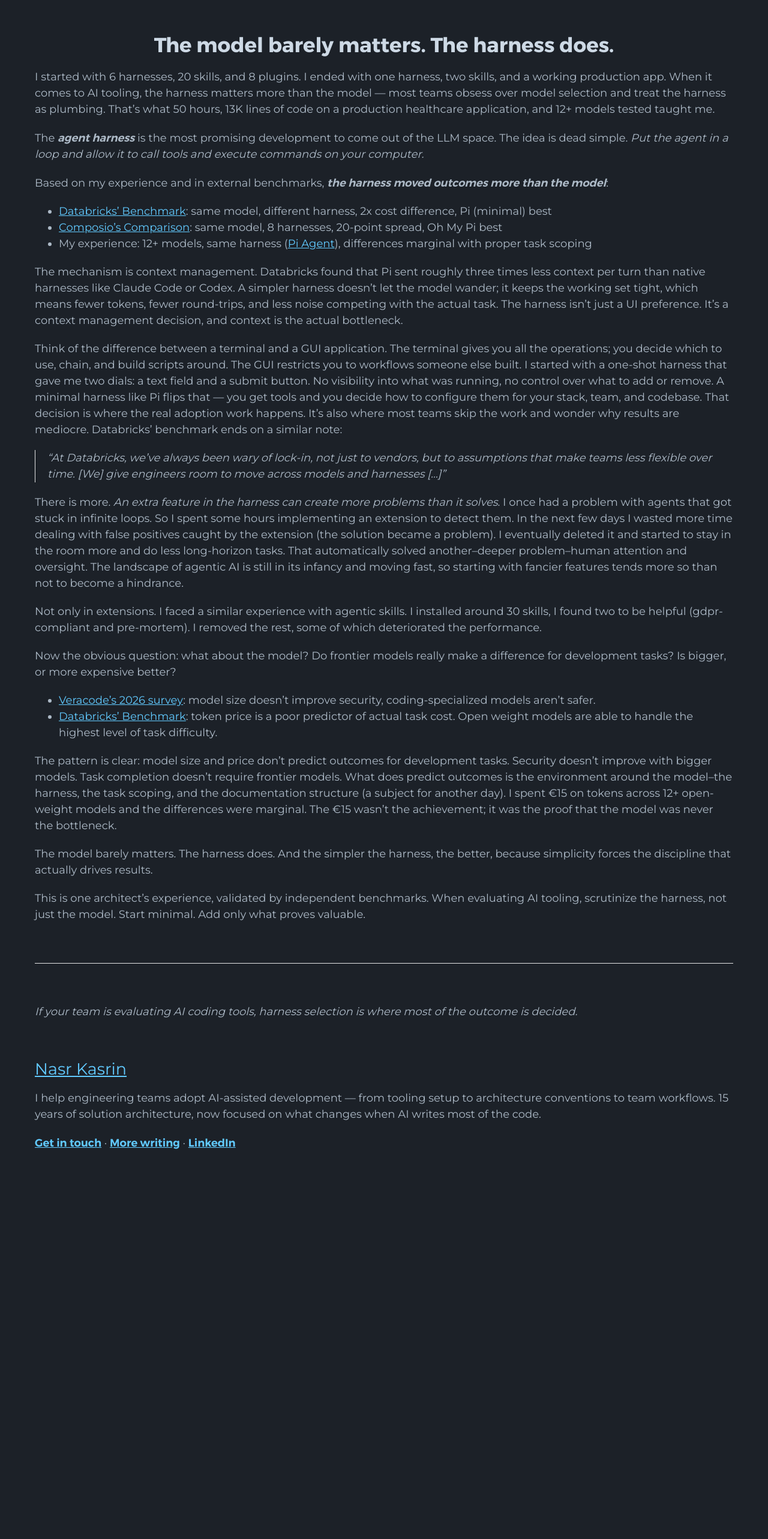
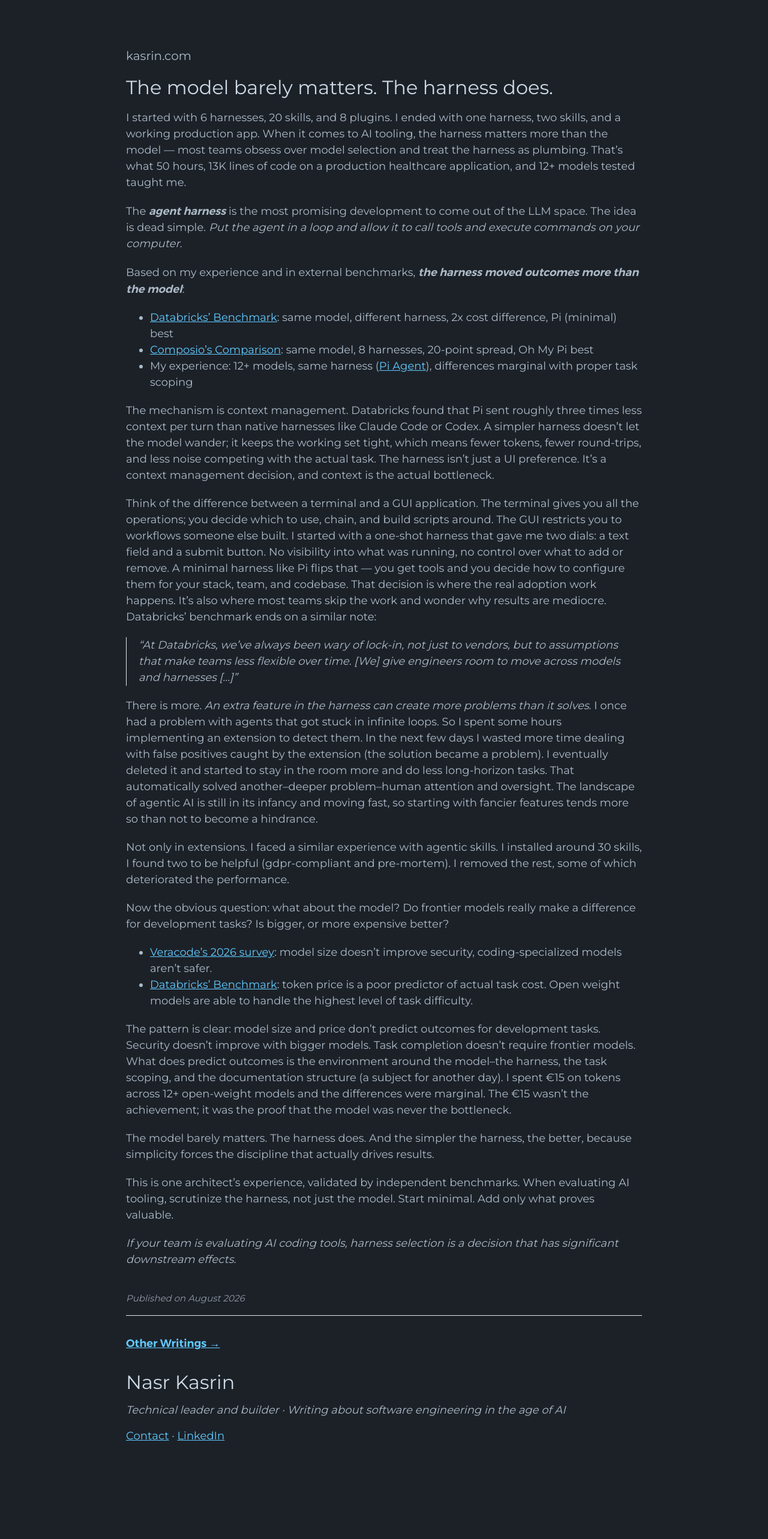
Before and after one commit to n42r/n42r.github.io, a Jekyll site: the page built from _posts/2026-08-30-the-model-barely-matters-the-harness-does.md, in a window 1280 px wide. Shown: the whole page at 60% size. Built offline with Jekyll 4.4.1, drawn with Linux system fonts in a browser that asks for light colours; before the commit the page ends 1997 px from its top, so only the background shows below that.

Commit message:
Post layout: dedicated author card, branding nav, and spacing polish
Add a minimal post layout that renders a footer author card (name,
headline, contact/linkedin) with a published date and an "Other
Writings" link, and a shared brand "kasrin.com" back header on plain
pages. Avoid the homepage's fixed header/footer element selectors by
using divs. Style the date, headline, and card spacing; match plain page
titles and the card name to the homepage name typography. Move the
salutation (Dr.) out of the title into a salutation field so it shows
only on the homepage.

Layout and typography for blog posts; no content changes.

```diff
--- a/_config.yml
+++ b/_config.yml
@@ -1,7 +1,8 @@
 logo: /assets/img/logo.png
 show_downloads: false
 theme: jekyll-theme-minimal
-title: Nasr Kasrin (Dr.)
+title: Nasr Kasrin
+salutation: Dr.
 headline: "Technical leader and builder &middot; Writing about software engineering in the age of AI"
 roles:
 email: nasr.kasrin@gmail.com
--- a/_layouts/default.html
+++ b/_layouts/default.html
@@ -17,7 +17,7 @@
 
       <header>
 
-	    <h1>{{ site.title}}</h1>
+	    <h1>{{ site.title }}{% if site.salutation %} ({{ site.salutation }}){% endif %}</h1>
 
         {% if site.logo %}
           <img src="{{site.logo | relative_url}}" alt="Photo" />
--- a/_layouts/plain.html
+++ b/_layouts/plain.html
@@ -12,35 +12,14 @@
     <![endif]-->
     {% include head-custom.html %}
 
-	<style>
-		h1 {
-		  text-align: center
-		}
-	</style>
+  </head>
+  <body>
+    <div class="brand">
+      <a href="{{ '/' | relative_url }}">kasrin.com</a>
+    </div>
 
-
-  </head>
-
-   {{ content }}
-
-<!--
-  <body>
-    <div class="wrapper">
-
-      <section>
-
-
-      </section>
--->
-	<!--
-      <footer>
-		{% if site.github.is_project_page %}
-        <p>This project is maintained by <a href="{{ site.github.owner_url }}">{{ site.github.owner_name }}</a></p>
-        {% endif %}
-
-
-      </footer>
-    </div>
-    <script src="{{ "/assets/js/scale.fix.js" | relative_url }}"></script>
+    <main class="page-content">
+      {{ content }}
+    </main>
   </body>
 </html>
--- /dev/null
+++ b/_layouts/post.html
@@ -0,0 +1,20 @@
+---
+layout: plain
+---
+{{ content }}
+
+<p class="post-date">Published on {{ page.date | date: "%B %Y" }}</p>
+
+<div class="post-footer">
+  <hr />
+  <p class="other-writing"><a href="{{ '/writing/' | relative_url }}">Other Writings &rarr;</a></p>
+  <div class="post-author">
+    <h2 class="name"><a href="{{ '/' | relative_url }}">{{ site.title }}</a></h2>
+    <p class="headline">{{ site.headline }}</p>
+    <div class="links">
+      <a href="mailto:{{ site.email }}">Contact</a>
+      <span class="sep">&middot;</span>
+      <a href="https://www.linkedin.com/in/{{ site.linkedin }}">LinkedIn</a>
+    </div>
+  </div>
+</div>
--- a/_posts/2026-08-30-the-model-barely-matters-the-harness-does.md
+++ b/_posts/2026-08-30-the-model-barely-matters-the-harness-does.md
@@ -37,21 +37,4 @@ The model barely matters. The harness does. And the simpler the harness, the bet
 
 This is one architect's experience, validated by independent benchmarks. When evaluating AI tooling, scrutinize the harness, not just the model. Start minimal. Add only what proves valuable.
 
-<br />
-
----
-
-<br />
-
-*If your team is evaluating AI coding tools, harness selection is where most of the outcome is decided.*
-
-<br />
-
-## [Nasr Kasrin](https://kasrin.com/)
-
-I help engineering teams adopt AI-assisted development — from tooling
-setup to architecture conventions to team workflows. 15 years of
-solution architecture, now focused on what changes when AI writes
-most of the code.
-
-**[Get in touch](mailto:nasr.kasrin@gmail.com)** · **[More writing](https://kasrin.com/blog)** · **[LinkedIn](https://linkedin.com/in/nkasrin)**
+*If your team is evaluating AI coding tools, harness selection is a decision that has significant downstream effects.*
--- a/assets/css/style.scss
+++ b/assets/css/style.scss
@@ -59,6 +59,13 @@ h1 {
 header h1 {
   font-size: 32px;
   font-weight: 400;
+}
+
+/* plain/post page titles: match the homepage name specs */
+main.page-content h1 {
+  font-size: 32px;
+  font-weight: 400;
+  text-align: left;
 }
 
 header img {
@@ -130,3 +137,76 @@ p.resume a {
     border-bottom: none;
   }
 }
+
+/* brand / back header shared by plain and post pages */
+.brand {
+  max-width: 860px;
+  margin: 0 auto;
+  padding: 20px;
+  font-size: 16px;
+}
+
+.brand a {
+  color: #adbac7;
+  text-decoration: none;
+  font-weight: 400;
+  font-size: 20px;
+}
+
+.brand a:hover {
+  color: #61caff;
+}
+
+.page-content {
+  max-width: 860px;
+  margin: 0 auto;
+  padding: 0 20px 40px;
+}
+
+/* published date under a post */
+.post-date {
+  color: #9299a6;
+  font-size: 15px;
+  font-style: italic;
+  margin: 40px 0 16px;
+}
+
+/* author card at the end of a post */
+.post-footer {
+  margin: 12px 0 0;
+  padding: 0 0 60px;
+}
+
+.post-footer hr {
+  margin: 0 0 32px;
+}
+
+.post-footer .other-writing {
+  margin: 0 0 33px;
+}
+
+.post-footer .other-writing a {
+  font-weight: 600;
+}
+
+
+.post-author h2.name {
+  color: #cdd9e5;
+  font-size: 32px;
+  font-weight: 400;
+  margin: 24px 0 16px;
+}
+
+.post-author h2.name a {
+  color: #cdd9e5;
+  text-decoration: none;
+}
+
+.post-author h2.name a:hover {
+  color: #61caff;
+}
+
+.post-author .headline {
+  font-style: italic;
+  margin: 0 0 16px;
+}
```
Also changed, not shown: other parts of _posts/2026-08-30-the-model-barely-matters-the-harness-does.md (+1 -1 lines).
